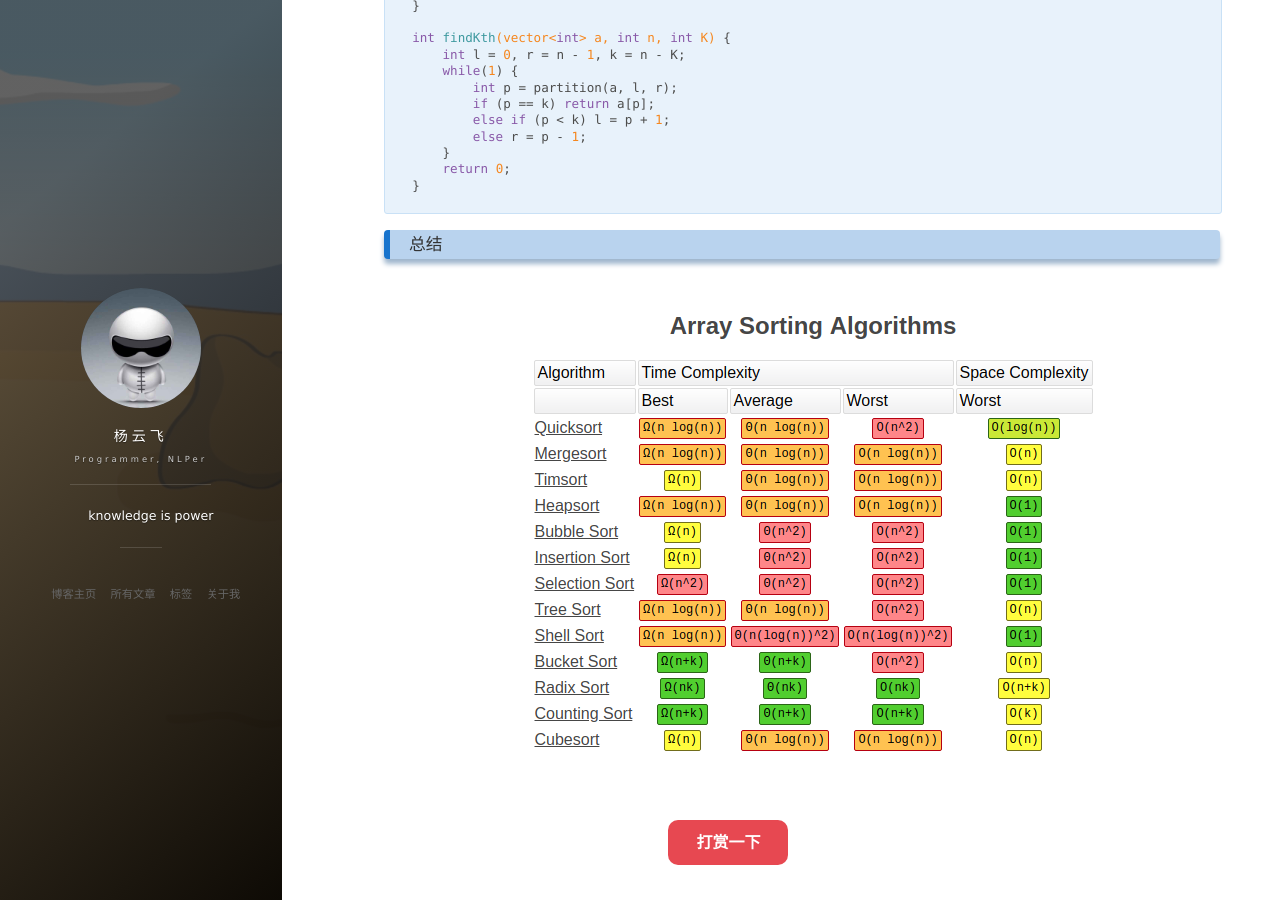
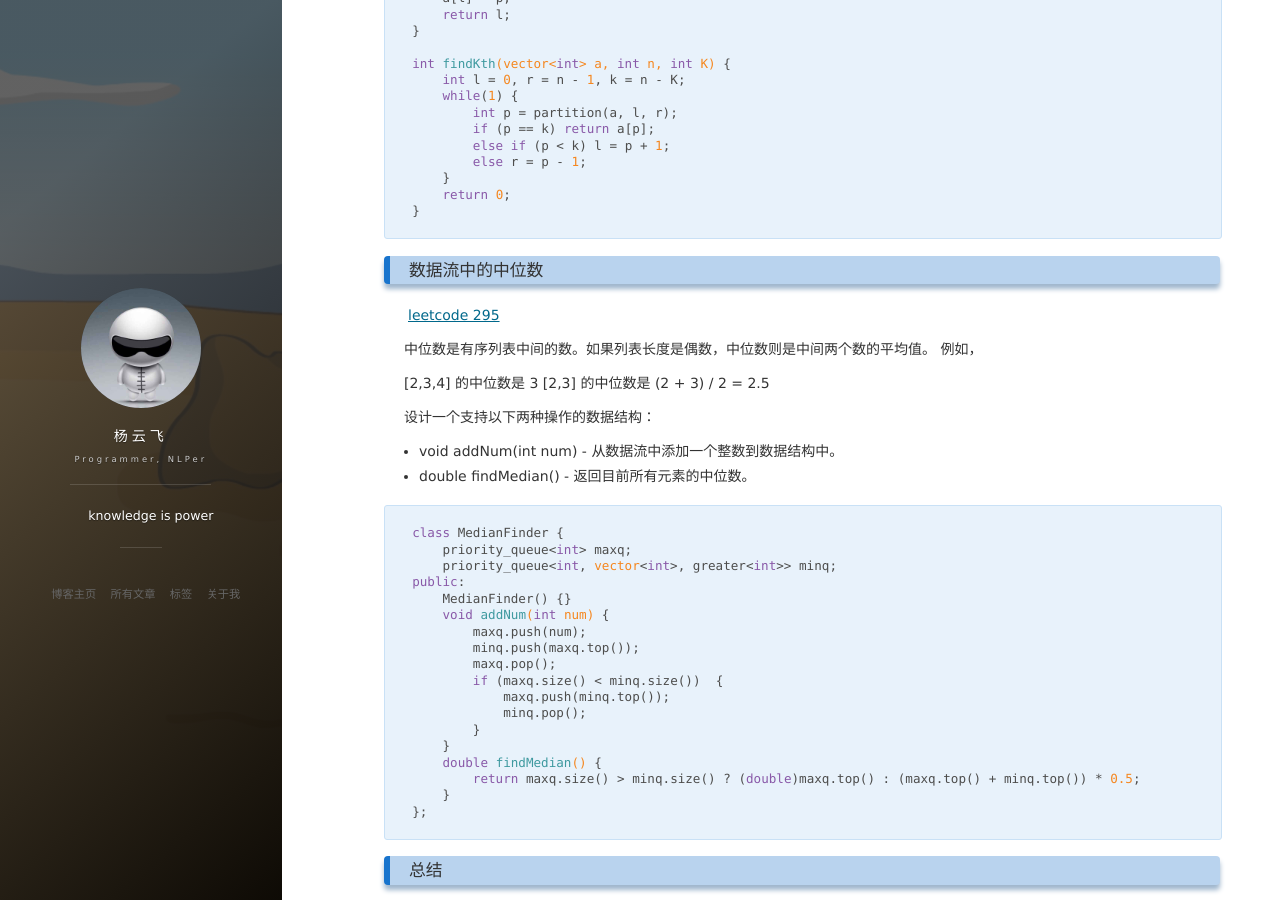
Before and after one commit to king-yyf/king-yyf.github.io, a Jekyll site: the page built from _posts/2020-08-15-sort.md, in a window 1280 px wide and 900 px high, scrolled down 6583 px. Built offline with Jekyll 4.4.1, drawn with Linux system fonts in a browser that asks for light colours; nearby versions of some CDN libraries; comment, search, counter and statistics services are not loaded.

Commit message:
0325-00-52

````diff
--- a/_posts/2020-08-15-sort.md
+++ b/_posts/2020-08-15-sort.md
@@ -20,6 +20,7 @@ Index
 - [堆排序](#堆排序)
 - [彩虹排序](#彩虹排序)
 - [第k大数](#第k大数)
+- [数据流中的中位数](#数据流中的中位数)
 - [总结](#总结)
 
 <!-- /TOC -->
@@ -365,6 +366,41 @@ int findKth(vector<int> a, int n, int K) {
 }
 ```
 
+### 数据流中的中位数
+
+[leetcode 295](https://leetcode-cn.com/problems/find-median-from-data-stream/)
+
+中位数是有序列表中间的数。如果列表长度是偶数，中位数则是中间两个数的平均值。
+例如，
+
+[2,3,4] 的中位数是 3
+[2,3] 的中位数是 (2 + 3) / 2 = 2.5
+
+设计一个支持以下两种操作的数据结构：
+
+- void addNum(int num) - 从数据流中添加一个整数到数据结构中。
+- double findMedian() - 返回目前所有元素的中位数。
+
+```c++
+class MedianFinder {
+    priority_queue<int> maxq;
+    priority_queue<int, vector<int>, greater<int>> minq;
+public:
+    MedianFinder() {}
+    void addNum(int num) {
+        maxq.push(num);
+        minq.push(maxq.top());
+        maxq.pop();
+        if (maxq.size() < minq.size())  {
+            maxq.push(minq.top());
+            minq.pop();
+        }
+    }
+    double findMedian() {
+        return maxq.size() > minq.size() ? (double)maxq.top() : (maxq.top() + minq.top()) * 0.5;
+    }
+};
+```
 
 ### 总结
 
````
Also changed, not shown: _posts/2020-08-17-rotate_sort_arr.md (+21 -0 lines).
